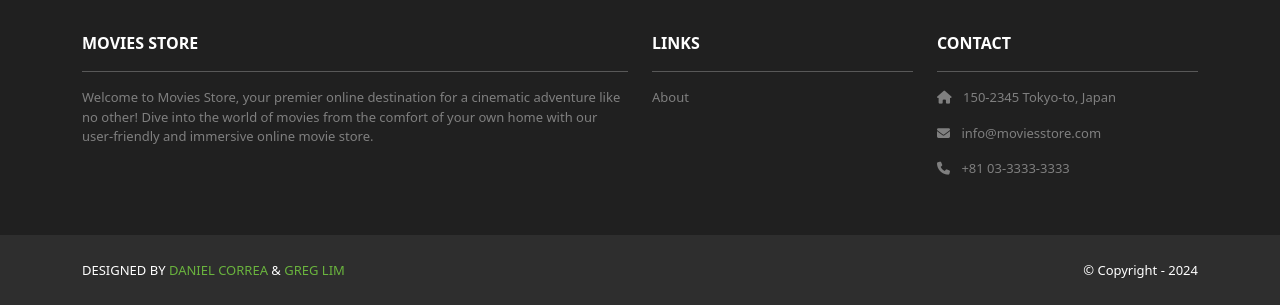
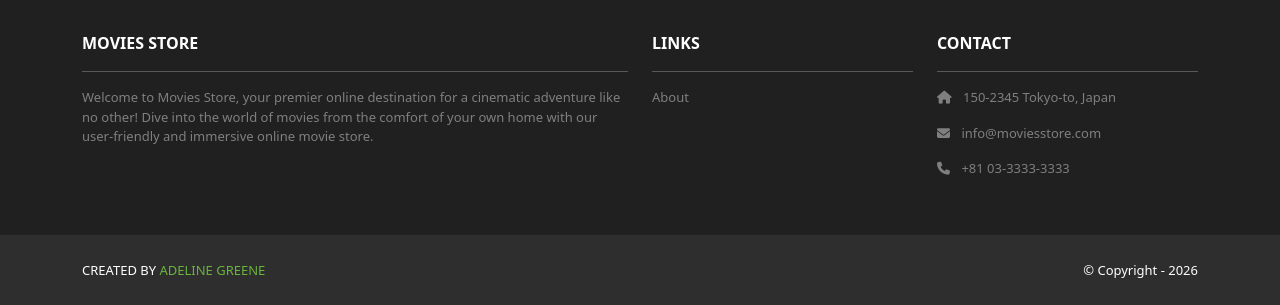
Before and after one commit to AdelineG218/moviesstore, a Django app: page /accounts/signup in a window 1280 px wide. Shown: the part 572-877 px from the top of the page. Run offline with Django 5.2, Linux system fonts and the light colour scheme; some libraries are stand-ins or nearby versions.

Commit message:
Updated footer credits and copyright year

```diff
--- a/moviesstore/templates/base.html
+++ b/moviesstore/templates/base.html
@@ -80,12 +80,11 @@
     <section class="p-3 ms-footer-bottom bg-dark">
         <div class="container d-flex justify-content-between">
             <div class="me-5 text-white">
-                <span>DESIGNED BY <a href="https://www.x.com/danielgarax" target="_blank">DANIEL CORREA</a> &
-                    <a href="https://www.x.com/greglim81" target="_blank">GREG LIM</a>
+                <span>CREATED BY <a href="https://adeline-greene.notion.site/Adeline-Greene-1f5e59bc5c6380648cc2f15bc829f2ca" target="_blank">ADELINE GREENE</a>
                 </span>
             </div>
             <div class="text-white">
-                <span>© Copyright - 2024</span>
+                <span>© Copyright - 2026</span>
             </div>
         </div>
     </section>
```
